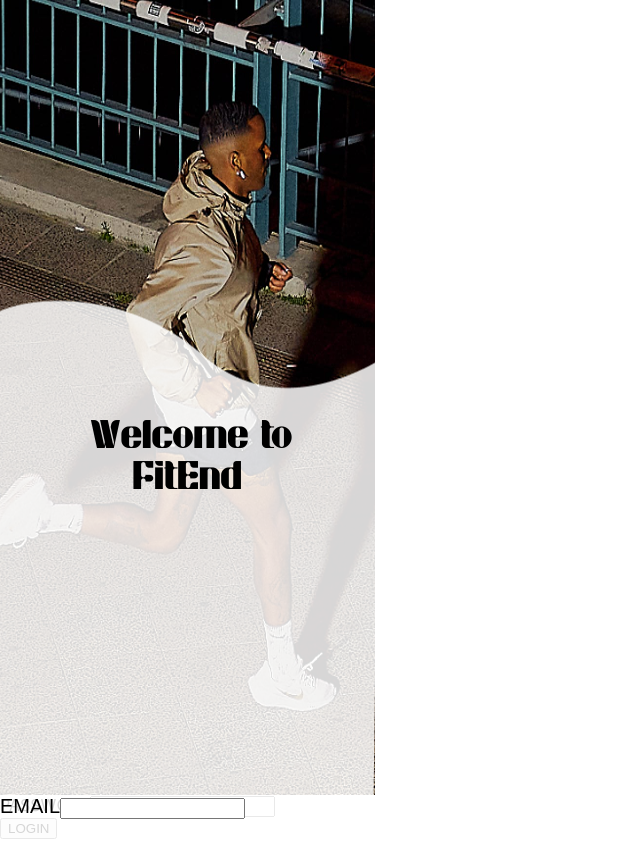
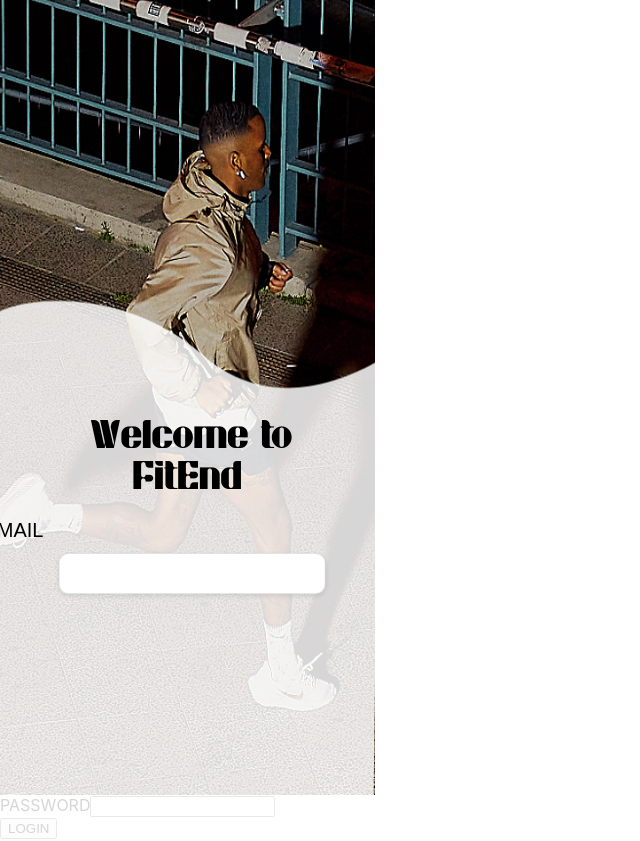
Before and after one commit to PARKSEONAH251/FITOinbodysystem_local_Front-end, a React (Create React App) app: page / in a window 1280 px wide. Shown: the whole page, without its empty margins (0-640 px from the left). Built offline with nearby package versions, Linux system fonts and the light colour scheme; a web font is replaced by a local one.

Commit message:
Email_input CSS 변경

```diff
--- a/src/Component/Login.js
+++ b/src/Component/Login.js
@@ -46,9 +46,10 @@
         <img src="/image/MAIN_BACKIMAGE.png" alt="Background" className="MainImage"></img>
         <img src="/image/Vector9.png" alt="" className="MainImage_Vector"></img>
         <form onSubmit={handleSubmit}>
-        <div  className="USERLOGINID_EMAIL">
-          <labe>EMAIL</labe>
+        <div>
+          <labe className="USERLOGINID_EMAIL">EMAIL</labe>
           <input
+            className="INPUTTEXT1"
             type="text"
             value={userid}
             onChange={(e) => setUserId(e.target.value)}
@@ -58,6 +59,7 @@
         <div>
           <label className="USERLOGIN_PASSWORD">PASSWORD</label>
           <input
+            className="INPUTTEXT2"
             type="password"
             value={password}
             onChange={(e) => setPassword(e.target.value)}
--- a/src/Style/login.css
+++ b/src/Style/login.css
@@ -60,9 +60,26 @@
     font-weight: normal;
     text-align: center;
     position: absolute;
-    /* top : 50%;
-    left: 50%; */
-    /* transform: translate(-340%, 430%); */
+    top : 50%;
+    left: 50%;
+    transform: translate(-340%, 430%);
     color: black;
     z-index: 2;
 }
+
+.INPUTTEXT1{
+ width: 62%;
+ max-width: 300px;
+ padding: 12px 16px;
+ position: absolute;
+ transform: translate(22%, -590%);
+ z-index: 2;
+ border: 1px solid rgba(0, 0, 0, 0.1) ;
+ border-radius: 10px;
+ box-shadow: 0 2px 5px rgba(0, 0, 0, 0.1);
+ outline: none;
+}
+
+.INPUTTEXT1::placeholder {
+    color: rgba(0, 0, 0, 0.3); /* 흐린 회색 */
+}
```
